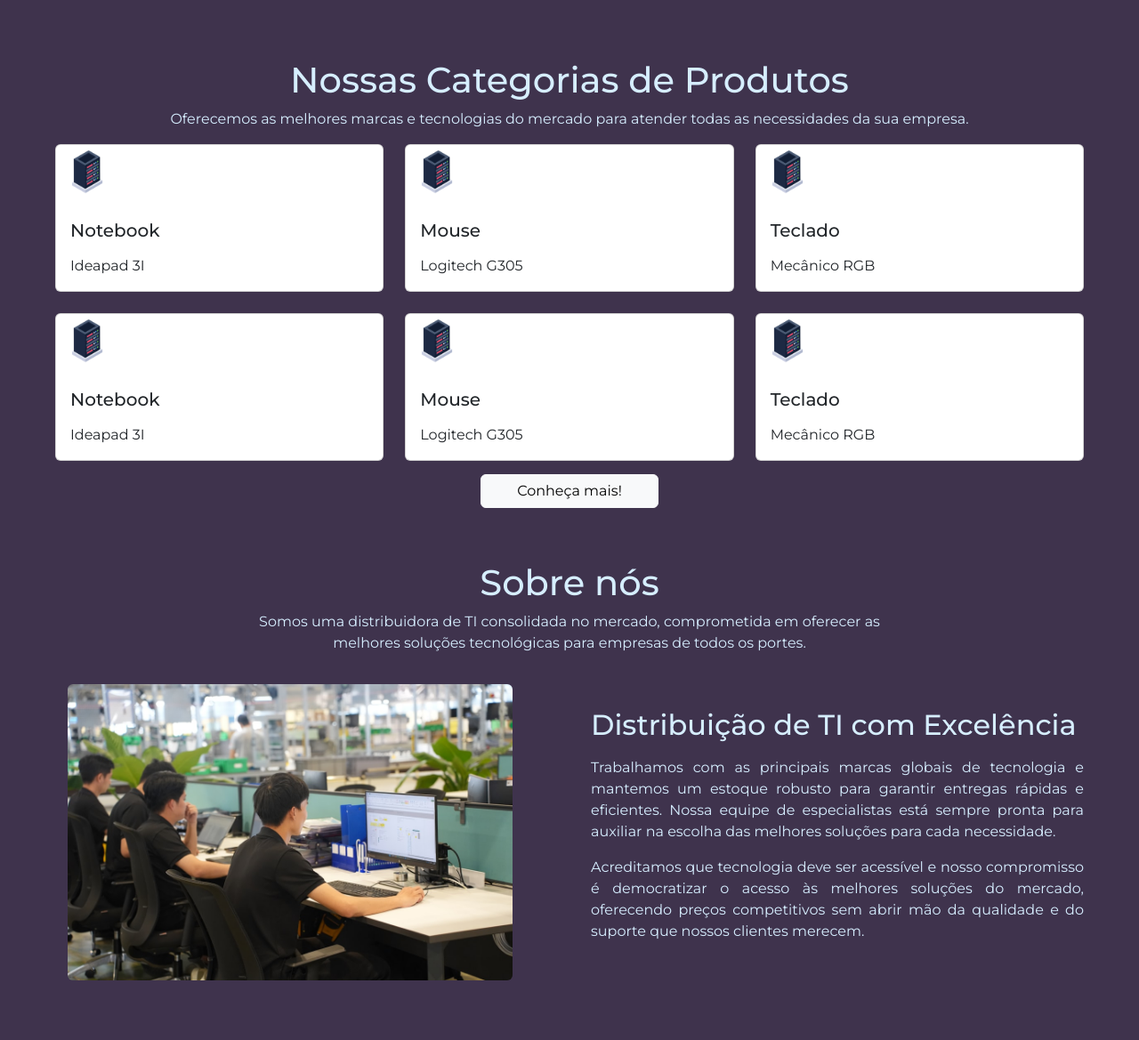
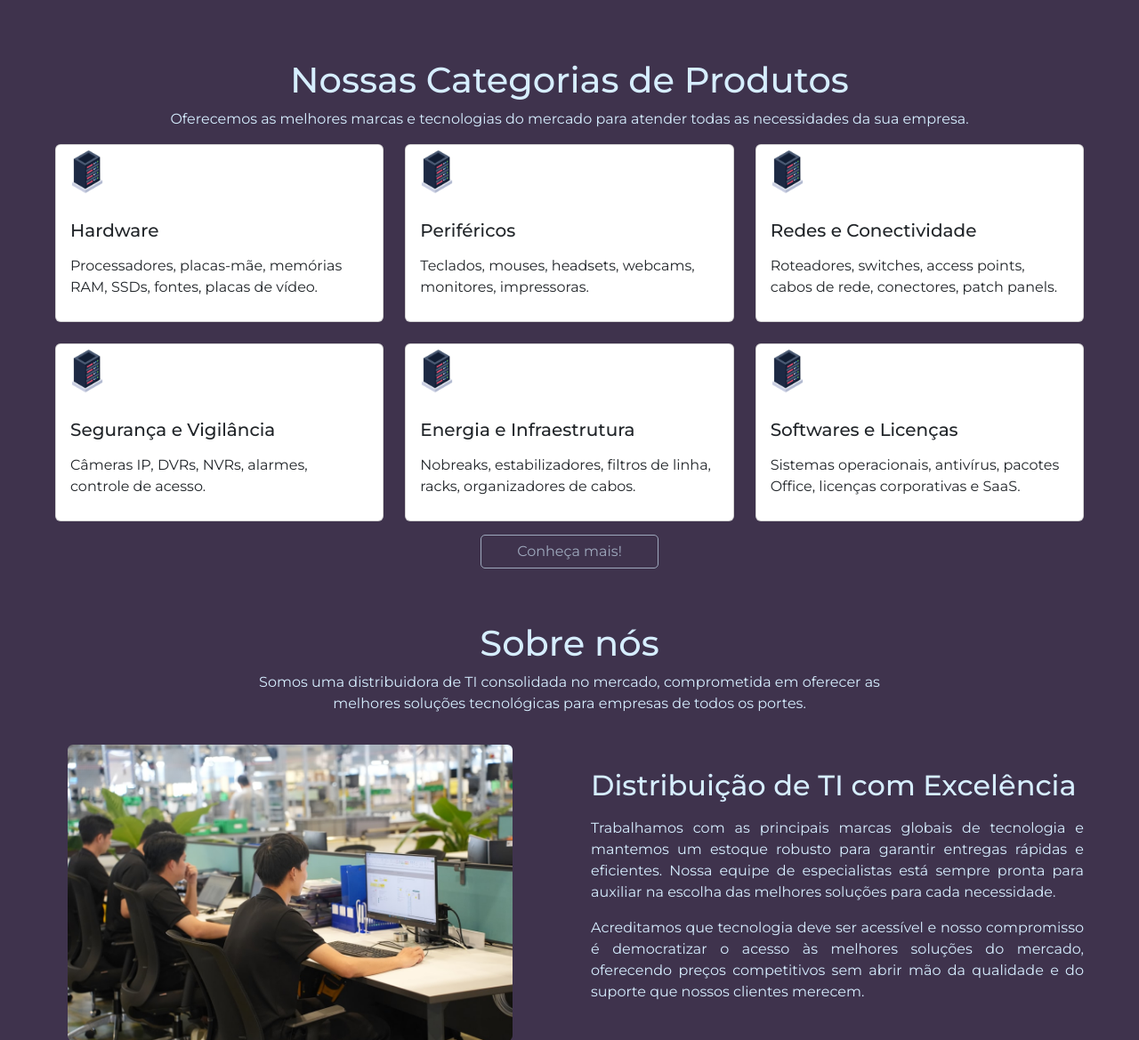
Before and after one commit to unnebell/projeto_distribuidora, a Django app: page / in a window 1280 px wide. Shown: the part 432-1601 px from the top of the page at 89% size. Run offline with Django 5.2, Linux system fonts and the light colour scheme; some libraries are stand-ins or nearby versions.

Commit message:
update: atualiza categoria de produtos no index

```diff
--- a/apps/core/static/core/css/index.css
+++ b/apps/core/static/core/css/index.css
@@ -1,9 +1,5 @@
-
-
 /*=========================================== Inicio ===========================================*/
 #inicio {
-
-    /*Conteúdo*/
 
     & img {
         width: 100%;
@@ -23,7 +19,6 @@
 
 }
 
-
 /*=========================================== Produtos ===========================================*/
 #produtos {
     padding: 25px 50px;
@@ -32,6 +27,10 @@
 .card-img-top {
     width: 50px;
     margin: 5px 10px;
+}
+
+.card-produtos {
+    min-height: 200px;
 }
 
 .card:hover {
@@ -78,6 +77,7 @@
         padding: 10px 50px;
         margin-top: 30px;
     }
+
 }
 
 @media (max-width: 768px) {
--- a/apps/core/templates/core/index.html
+++ b/apps/core/templates/core/index.html
@@ -36,7 +36,7 @@
         <!--======================================1º Produto======================================-->
         {% for produto in produtos|slice:":6" %}
         <div class="col-12 col-sm-6 col-md-4">
-            <div class="card">
+            <div class="card card-produtos">
                 <img src="{% static 'img/icon-servidor.png' %}" class="card-img-top" alt="...">
                 <div class="card-body">
                     <h5 class="card-title py-2">{{ produto.nome }}</h5>
@@ -46,7 +46,7 @@
         </div>
         {% endfor %}
     <!-- Botão para acessar a página de produtos - somente cliente -->
-    <a class="btn-produtos btn btn-light d-flex justify-content-center mx-auto" href="{% url 'produtos' %}">Conheça mais!</a>
+    <a class="btn-produtos pulse-alert btn btn-acao d-flex justify-content-center mx-auto" href="{% url 'produtos' %}">Conheça mais!</a>
 </section>
 
 <!--======================================SESSÃO SOBRE======================================-->
--- a/apps/core/views.py
+++ b/apps/core/views.py
@@ -3,12 +3,12 @@ from django.shortcuts import render
 # Create your views here.
 def index(request):
     produtos = [
-        {'id': 1, 'nome': 'Notebook', 'quantidade': 3, 'descricao': 'Ideapad 3I'},
-        {'id': 2, 'nome': 'Mouse', 'quantidade': 10, 'descricao': 'Logitech G305'},
-        {'id': 3, 'nome': 'Teclado', 'quantidade': 5, 'descricao': 'Mecânico RGB'},
-        {'id': 4, 'nome': 'Notebook', 'quantidade': 3, 'descricao': 'Ideapad 3I'},
-        {'id': 5, 'nome': 'Mouse', 'quantidade': 10, 'descricao': 'Logitech G305'},
-        {'id': 6, 'nome': 'Teclado', 'quantidade': 5, 'descricao': 'Mecânico RGB'},
+        {'id': 1, 'nome': 'Hardware','descricao': 'Processadores, placas-mãe, memórias RAM, SSDs, fontes, placas de vídeo.'},
+        {'id': 2, 'nome': 'Periféricos', 'descricao': 'Teclados, mouses, headsets, webcams, monitores, impressoras.'},
+        {'id': 3, 'nome': 'Redes e Conectividade', 'descricao': 'Roteadores, switches, access points, cabos de rede, conectores, patch panels.'},
+        {'id': 4, 'nome': 'Segurança e Vigilância','descricao': 'Câmeras IP, DVRs, NVRs, alarmes, controle de acesso.'},
+        {'id': 5, 'nome': 'Energia e Infraestrutura', 'descricao': 'Nobreaks, estabilizadores, filtros de linha, racks, organizadores de cabos.'},
+        {'id': 6, 'nome': 'Softwares e Licenças', 'descricao': 'Sistemas operacionais, antivírus, pacotes Office, licenças corporativas e SaaS.'},
     ]
 
 
```
